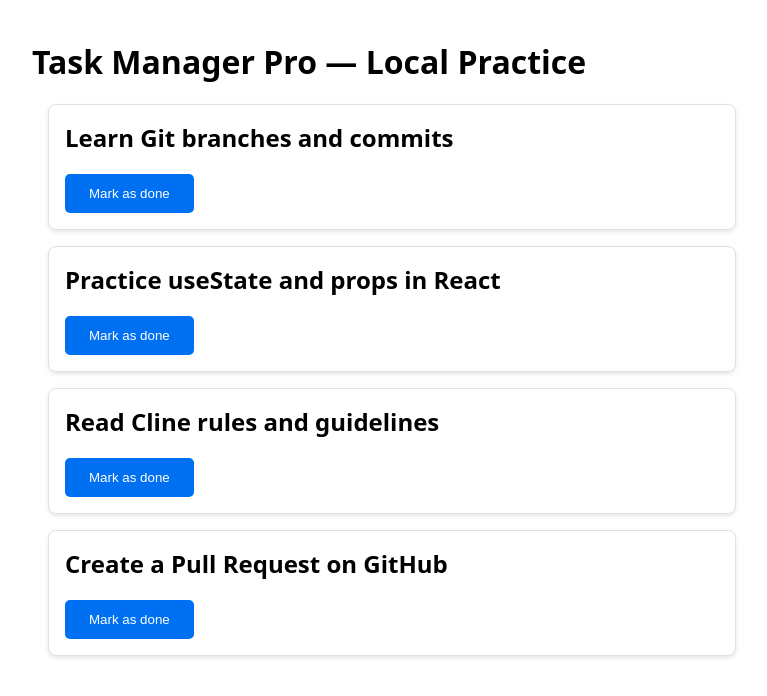
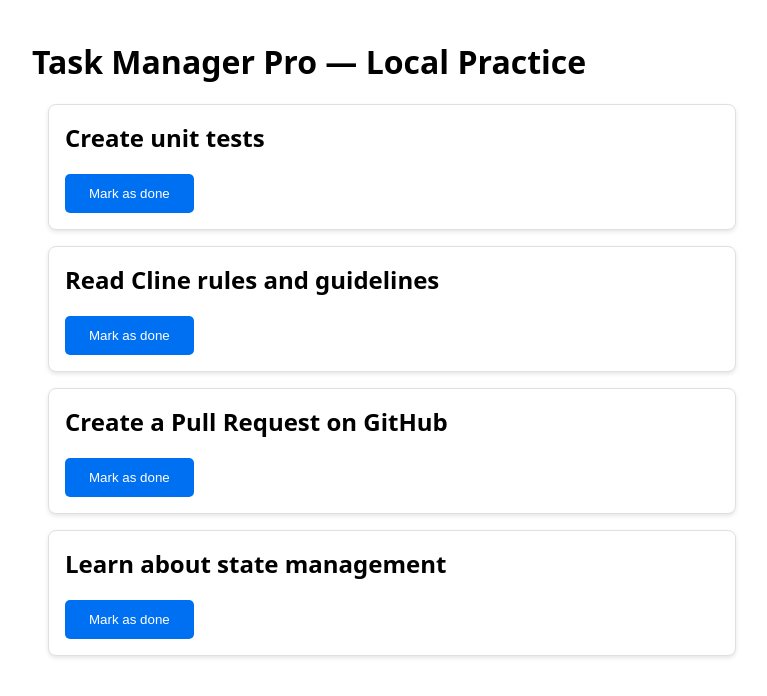
Before and after one commit to bryan278-cmd/task-manager-pro, a Next.js app: page / in a window 1280 px wide. Shown: the top 696 px of the page, without its empty margins (248-1015 px from the left). Built offline with nearby package versions, Linux system fonts and the light colour scheme.

Commit message:
fix(hydration): move randomization to useEffect

```diff
--- a/pages/index.js
+++ b/pages/index.js
@@ -1,4 +1,4 @@
-import { useState } from "react";
+import { useState, useEffect } from "react";
 
 function TaskCard({ title, onComplete = () => {} }) {
   const [isCompleted, setIsCompleted] = useState(false);
@@ -54,12 +54,56 @@ function TaskCard({ title, onComplete = () => {} }) {
 }
 
 export default function Home() {
-  const tasks = [
+  const allTasks = [
     "Learn Git branches and commits",
     "Practice useState and props in React",
     "Read Cline rules and guidelines",
     "Create a Pull Request on GitHub",
+    "Master CSS Grid and Flexbox",
+    "Build a responsive website",
+    "Learn about React hooks",
+    "Create a custom hook",
+    "Understand async/await in JavaScript",
+    "Practice array methods",
+    "Learn TypeScript basics",
+    "Implement form validation",
+    "Study accessibility guidelines",
+    "Create unit tests",
+    "Deploy to Vercel",
+    "Optimize performance",
+    "Learn about state management",
+    "Practice debugging techniques",
+    "Understand REST APIs",
+    "Build a todo list app"
   ];
+
+  const [tasks, setTasks] = useState([]);
+  const [mounted, setMounted] = useState(false);
+
+  useEffect(() => {
+    const getRandomTasks = (array, count) => {
+      const shuffled = [...array].sort(() => 0.5 - Math.random());
+      return shuffled.slice(0, count);
+    };
+
+    setTasks(getRandomTasks(allTasks, 4));
+    setMounted(true);
+  }, []);
+
+  if (!mounted) {
+    return (
+      <main
+        style={{
+          maxWidth: 720,
+          margin: "40px auto",
+          fontFamily: "system-ui, -apple-system, Segoe UI, Roboto, Arial",
+        }}
+      >
+        <h1>Task Manager Pro — Local Practice</h1>
+        <div>Loading tasks...</div>
+      </main>
+    );
+  }
 
   return (
     <main
```
